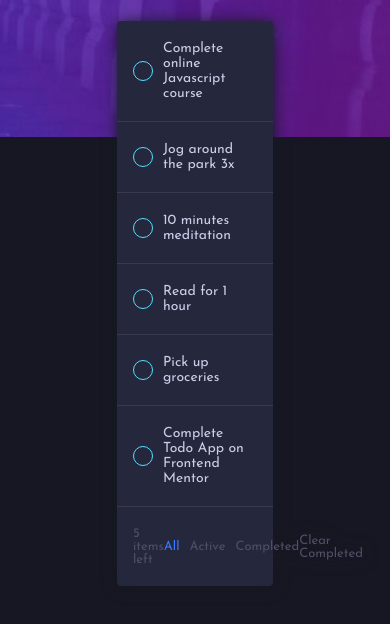
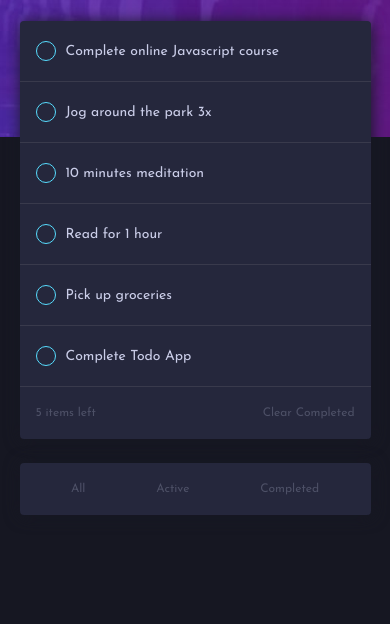
Before and after one commit to rambey-coder/todo-application, a plain HTML site: page index.html in a window 390 px wide. Shown: the part 158-782 px from the top of the page. Drawn offline with Linux system fonts and the light colour scheme.

Commit message:
all styling done

```diff
--- a/index.html
+++ b/index.html
@@ -22,8 +22,7 @@
     <!-- <div class="container"> -->
       <div class="head-pic"></div>
       <div class="content-container">
-        <div class="content">
-
+        <!-- <div class="content"> -->
           <div class="head">
             <h1>TODO</h1>
             <img src="/images/icon-sun.svg" alt="dark-img" class="toggle-icon">
@@ -97,7 +96,7 @@
                   <span class="circle">
                     <img src="/images/icon-check.svg" alt="" class="check">
                   </span>
-                  <p>Complete Todo App on Frontend Mentor</p>
+                  <p>Complete Todo App</p>
                 </span>
 
                 <img src="/images/icon-cross.svg" alt="" class="cross">
@@ -120,8 +119,15 @@
               </div>
 
             </div>
+
+            <span class="menu">
+              <p class='active'>All</p>
+              <p>Active</p>
+              <p>Completed</p>
+            </span>
+
           </div>
-        </div>
+        <!-- </div> -->
       </div>
     <!-- </div> -->
   </div>
--- a/styles.css
+++ b/styles.css
@@ -21,7 +21,7 @@ body {
 }
 
 .content-container {
-    width: 40%;
+    max-width: 500px;
     margin: auto;
     position: absolute;
     left: 0;
@@ -92,8 +92,8 @@ body {
 
 .card {
     background-color: hsl(235, 24%, 19%);
+    filter: drop-shadow(1px 1px 8px hsl(235, 21%, 11%));
     border-radius: 4px;
-    filter: drop-shadow(1px 1px 8px hsl(235, 21%, 11%));
 }
 
 .check {
@@ -141,8 +141,19 @@ body {
     padding: 20px 16px;
 }
 
-.menus > span p {
-    font-size: 13px;
+.menu {
+    display: none;
+    align-items: center;
+    justify-content: space-around;
+    padding: 20px 16px;
+    background: hsl(235, 24%, 19%);
+    margin-top: 1.5rem;
+    border-radius: 4px;
+    filter: drop-shadow(1px 1px 8px hsl(235, 21%, 11%));
+}
+
+.menus > span p, .menu > p {
+    font-size: 12px;
     cursor: pointer;
     color: hsl(233, 14%, 35%);
 }
@@ -161,3 +172,24 @@ body {
     color: hsl(236, 33%, 92%);
     transition: all .4s ease;
 }
+
+@media screen and (max-width: 615px) {
+    .content-container {
+        max-width: 400px;
+    }
+}
+
+@media screen and (max-width: 440px) {
+    .content-container {
+        width: 90%;
+    }
+
+    .menus > span:nth-child(2) {
+        display: none;
+    }
+
+    .menu {
+        display: flex;
+    }
+
+}
```
